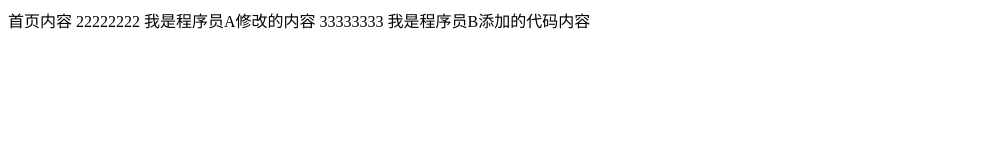
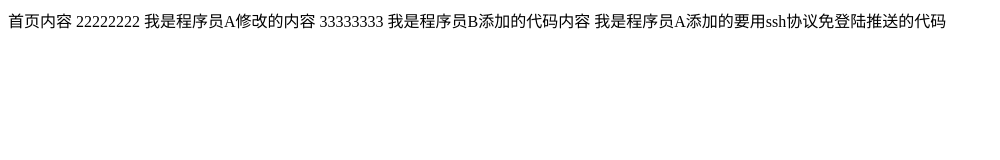
Before and after one commit to woshiAAA/git-demo, a plain HTML site: page index.html in a window 1280 px wide. Shown: the whole page, without its empty margins (0-1000 px from the left). Drawn offline with Linux system fonts and the light colour scheme.

Commit message:
添加ssh协议提交的代码

```diff
--- a/index.html
+++ b/index.html
@@ -13,5 +13,7 @@
   22222222   我是程序员A修改的内容
   33333333
   我是程序员B添加的代码内容
+
+  我是程序员A添加的要用ssh协议免登陆推送的代码
 </body>
 </html>
```
